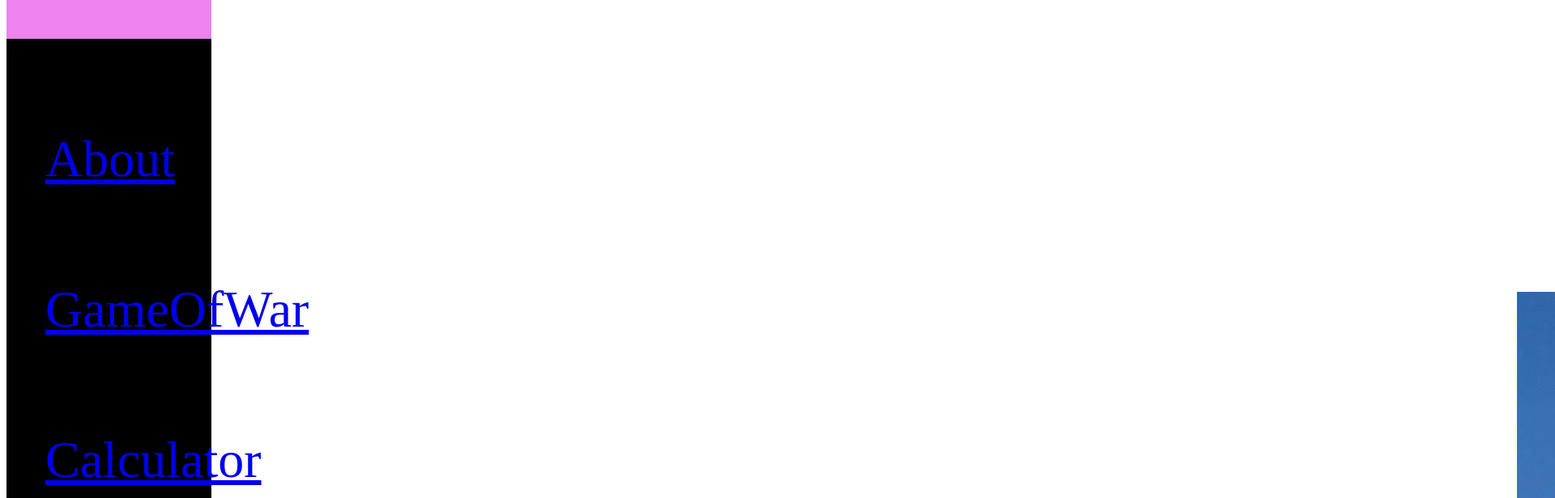
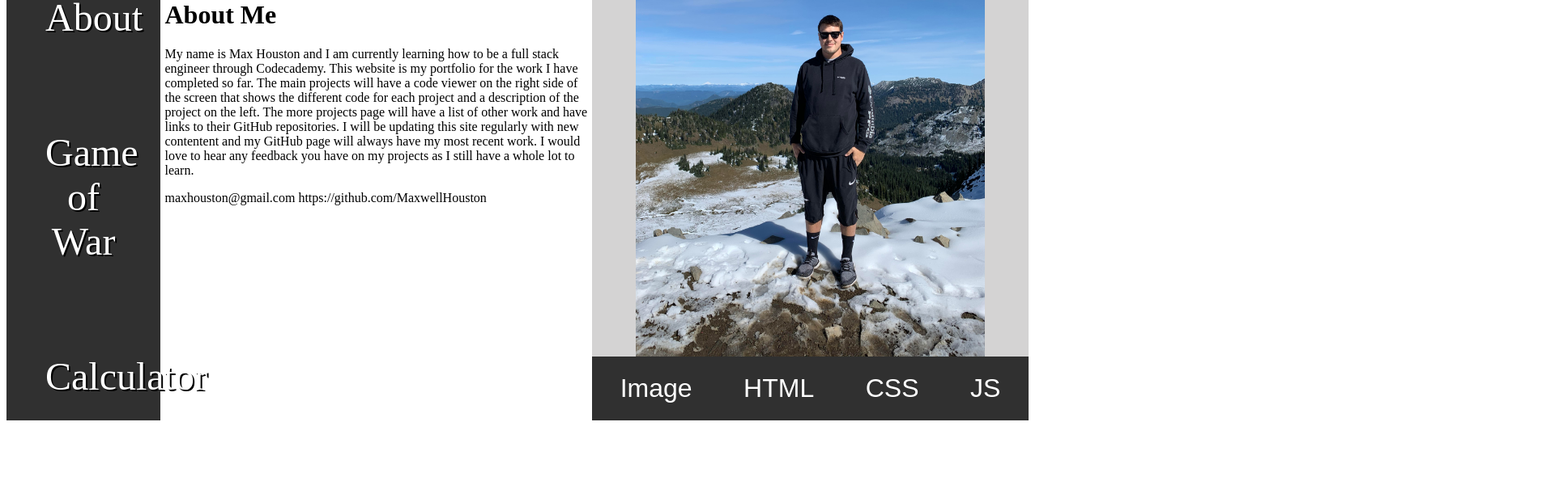
Before and after one commit to MaxwellHouston/Portfolio-React, a React (Create React App) app: page / in a window 1280 px wide. Shown: the part 280-896 px from the top of the page at 81% size, 1920 px wide, since content can reach past the window. Built offline with nearby package versions, Linux system fonts and the light colour scheme.

Commit message:
Set CSS layout and styling for nav and code viewer sections.

```diff
--- a/src/App.css
+++ b/src/App.css
@@ -1,10 +1,19 @@
+@font-face {
+  font-family: 'AXIS';
+  src: url('./Utility/fonts/Axis\ Extrabold.otf');
+}
+
 .App {
   display: flex;
+  width: 99vw;
+  height: 99vh;
 }
 
+/*    Side Bar     */
+
 .side-bar {
-  width: 20%;
-  background-color: black;
+  width: 15%;
+  background-color: #303030;
   color: white;
 }
 
@@ -17,12 +26,22 @@
   padding: 2rem;
   margin-top: 3rem;
   text-align: center;
-  font-size: 4rem;
+  font-size: 3rem;
+  text-shadow: 2px 2px black;
 }
 
-.logo {
-  background-color: violet;
-  height: 20rem;
+.side-bar img {
+  width: 100%;
+}
+
+.link {
+  text-decoration: none;
+  color: white;
+}
+
+/*    Article     */
+.project-container {
+  width: 85%;
 }
 
 .project-body {
@@ -35,9 +54,64 @@
   width: 49%;
 }
 
+
+/*      Code Viewer     */
 .code-viewer {
   width: 50%;
-  height: 100%;
+  height: 99vh;
   display: grid;
-  grid-template: 15% 1fr 10% / 1fr;
+  grid-template: 15% 75% 10% / 1fr;
 }
+
+.code-title {
+  background-color: #303030;
+  color: white;
+  text-align: center;
+  font-family: 'AXIS';
+  font-size: 3rem;
+  word-spacing: 10px;
+  letter-spacing: 3px;
+}
+
+.code-window {
+  display: flex;
+  justify-content: center;
+  background-color: #d4d3d3;
+}
+
+object {
+  width: 80%;
+  background-color: white;
+}
+
+.code-window img {
+  max-width: 80%;
+  max-height: 1000px;
+}
+
+.code-nav {
+  background-color: #303030;
+  display: flex;
+  align-content: center;
+  justify-content: center;
+}
+
+.code-nav ul {
+  padding: 0;
+  width: 99%;
+  display: flex;
+  justify-content: space-around;
+  align-items: center;
+}
+
+.code-nav li {
+  list-style: none;
+
+}
+
+.code-nav button {
+  color: white;
+  background-color: #303030;
+  border: none;
+  font-size: 2rem;
+}
--- a/src/App.js
+++ b/src/App.js
@@ -8,13 +8,16 @@ function App() {
   return (
     <div className="App">
       <Nav />
+      <div className='project-container'>
         <Routes>
-          <Route path='/' element={<Article project={projectData.about} />} />
-          <Route path='game-of-war' element={<Article project={projectData.gameOfWar} />} />
-          <Route path='calculator' element={<Article project={projectData.calculator} />} />
-          <Route path='front-page' element={<Article project={projectData.frontPage} />} />
-          <Route path='more' element={<Article project={'More'} />} />
+            <Route path='/' element={<Article project={projectData.about} />} />
+            <Route path='game-of-war' element={<Article project={projectData.gameOfWar} />} />
+            <Route path='calculator' element={<Article project={projectData.calculator} />} />
+            <Route path='front-page' element={<Article project={projectData.frontPage} />} />
+            <Route path='more' element={<Article project={'More'} />} />
         </Routes>
+      </div>
+
     </div>
   );
 }
--- a/src/components/CodeNav.js
+++ b/src/components/CodeNav.js
@@ -11,7 +11,7 @@ const CodeNav = ({view, changeViews}) => {
     return (
         <div className="code-nav">
             <ul>
-                <li><button onClick={handleViewClick} value='img'>Img</button></li>
+                <li><button onClick={handleViewClick} value='img'>Image</button></li>
                 <li><button onClick={handleViewClick} value='html'>HTML</button></li>
                 <li><button onClick={handleViewClick} value='css'>CSS</button></li>
                 <li><button onClick={handleViewClick} value='js'>JS</button></li>
--- a/src/components/CodeViewer.js
+++ b/src/components/CodeViewer.js
@@ -11,8 +11,6 @@ const CodeViewer = ({project}) => {
         setViewType(input);
     }
 
-
-
     return(
         <div className='code-viewer'>
             <div className='code-title'>
--- a/src/components/CodeWindow.js
+++ b/src/components/CodeWindow.js
@@ -11,7 +11,6 @@ const CodeWindow = ({project, view}) => {
             return <object data={project[view]}>code</object>
         }
     }
-
     return(
         <div className="code-window">
             {renderMedia()}
--- a/src/components/Nav.js
+++ b/src/components/Nav.js
@@ -1,21 +1,20 @@
 import React from "react";
 import '../App.css';
 import { Link } from "react-router-dom";
+import logo from '../Utility/Images/logo.png';
 
 
 const Nav = () => {
 
     return(
         <div className="side-bar">
-            <div className="logo">
-
-            </div>
+            <img src={logo} alt="Portfolio Logo" />
             <ul>
-                <Link to="/"><li>About</li></Link>
-                <Link to="/game-of-war"><li>GameOfWar</li></Link>
-                <Link to="/calculator"><li>Calculator</li></Link>
-                <Link to="/front-page"><li>Front Page</li></Link>
-                <Link to="/more"><li>More</li></Link>
+                <Link className="link" to="/"><li>About</li></Link>
+                <Link className="link" to="/game-of-war"><li>Game of War</li></Link>
+                <Link className="link" to="/calculator"><li>Calculator</li></Link>
+                <Link className="link" to="/front-page"><li>Front Page</li></Link>
+                <Link className="link" to="/more"><li>More</li></Link>
             </ul>
         </div>
     )
```
Also changed, not shown: src/Utility/fonts/Axis Extrabold.otf (added).
